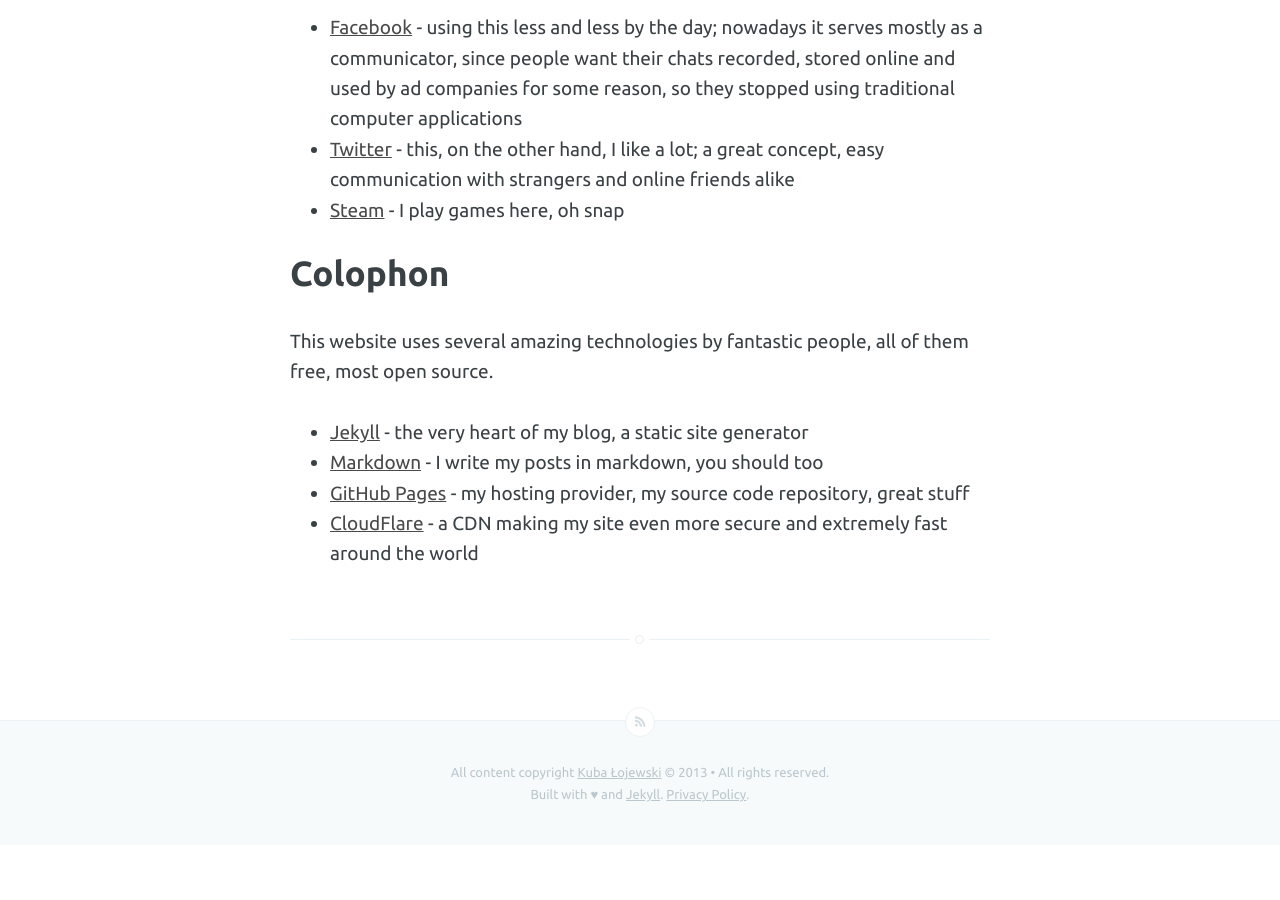
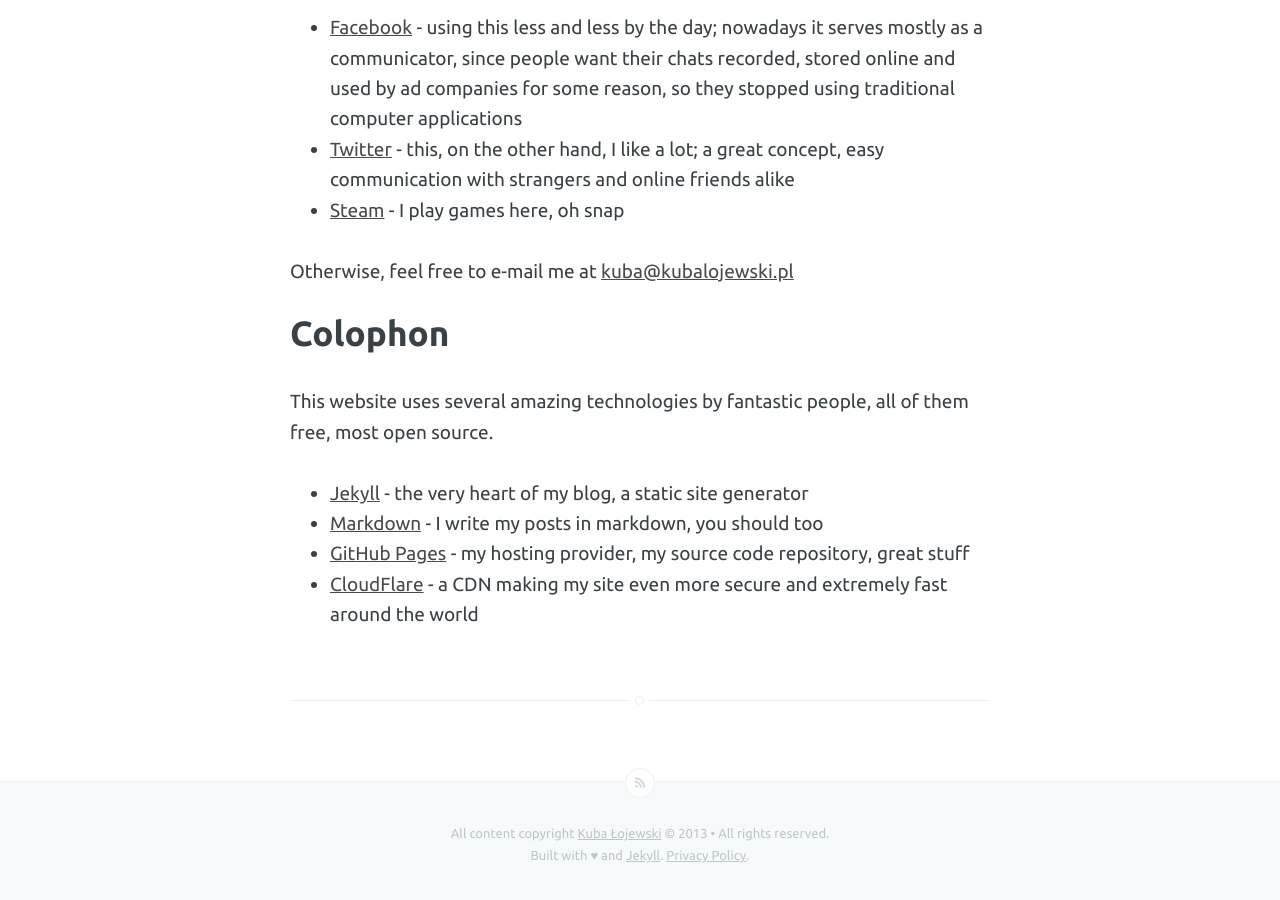
Before and after one commit to detlaff/jekyll-casper-refined, a Jekyll site: the page built from about.md, in a window 1280 px wide and 900 px high, scrolled down 705 px. Built offline with Jekyll 4.4.1, drawn with Linux system fonts in a browser that asks for light colours; comment, search, counter and statistics services are not loaded; before the commit the page ends 1550 px from its top, so only the background shows below that.

Commit message:
email addition

```diff
--- a/about.md
+++ b/about.md
@@ -14,6 +14,8 @@
 * [Twitter](https://twitter.com/KubaLojewski) - this, on the other hand, I like a lot; a great concept, easy communication with strangers and online friends alike
 * [Steam](http://steamcommunity.com/id/dubus) - I play games here, oh snap
 
+Otherwise, feel free to e-mail me at [kuba@kubalojewski.pl](mailto:kuba@kubalojewski.pl)
+
 ### Colophon
 
 This website uses several amazing technologies by fantastic people, all of them free, most open source.
```
